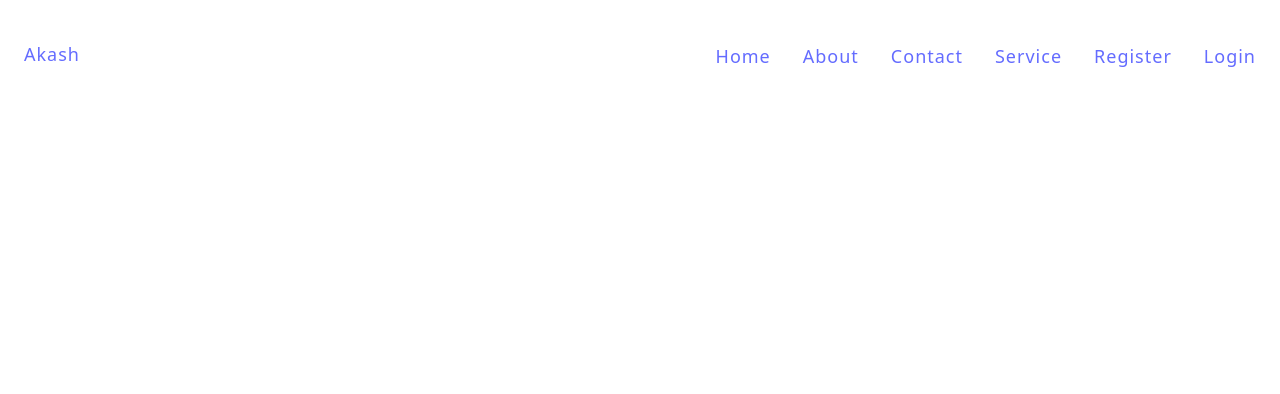
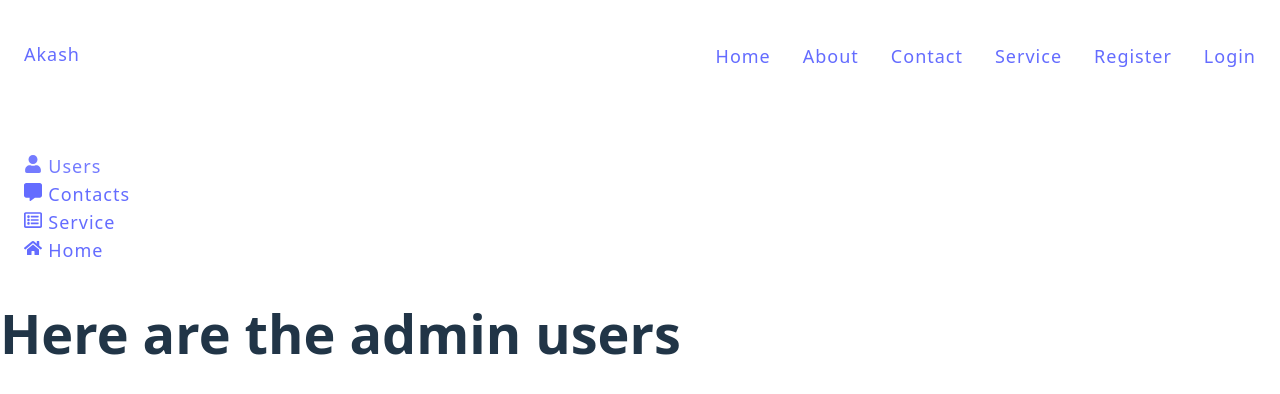
Before and after one commit to Akashmesh/MERN, a React (Vite) app in the folder client/: page /admin/users in a window 1280 px wide. Shown: the top 394 px of the page. Built offline with nearby package versions, Linux system fonts and the light colour scheme; no server answers.

Commit message:
Builded Admin Page Layout and Nested Admin Route

```diff
--- a/client/package.json
+++ b/client/package.json
@@ -12,6 +12,7 @@
   "dependencies": {
     "react": "^19.1.1",
     "react-dom": "^19.1.1",
+    "react-icons": "^5.5.0",
     "react-router-dom": "^7.9.4",
     "react-toastify": "^11.0.5"
   },
--- a/client/src/App.jsx
+++ b/client/src/App.jsx
@@ -7,6 +7,10 @@
 import { Register } from './pages/Register';
 import { Navbar } from './components/Navbar';
 import {Logout} from "./pages/Logout";
+import {Error} from "./pages/Error";
+import {AdminLayout} from "./layouts/AdminLayout";
+import { AdminContacts } from "./pages/AdminContacts";
+import { AdminUsers } from "./pages/AdminUsers";
 function App() {
   return (
     <>
@@ -20,8 +24,11 @@
       <Route path='/login' element={<Login/>} />
       <Route path='/register' element={<Register/>} />
       <Route path='/logout' element={<Logout/>} />
-
-
+      <Route path="*" element={<Error/>} />
+      <Route path="/admin" element={<AdminLayout/>} >
+      <Route path="users" element={<AdminUsers/>} />
+      <Route path="contacts" element={<AdminContacts/>} />
+      </Route>
     </Routes>
     </BrowserRouter>
     </>
--- /dev/null
+++ b/client/src/layouts/AdminLayout.jsx
@@ -0,0 +1,21 @@
+import { NavLink, Outlet } from "react-router-dom";
+import { FaUser, FaHome ,FaRegListAlt , } from "react-icons/fa";
+import { FaMessage} from "react-icons/fa6";
+
+export const AdminLayout = () => {
+    return <>
+    <header>
+        <div className="container">
+            <nav>
+                <ul>
+                    <li><NavLink to="/admin/users"><FaUser/> Users</NavLink></li>
+                    <li><NavLink to="/admin/contacts"><FaMessage/> Contacts</NavLink></li>
+                    <li><NavLink to="/serice"><FaRegListAlt/> Service</NavLink></li>
+                    <li><NavLink to="/"><FaHome/> Home</NavLink></li>
+                </ul>
+            </nav>
+        </div>
+    </header>
+    <Outlet/>
+    </>
+};
--- /dev/null
+++ b/client/src/pages/AdminContacts.jsx
@@ -0,0 +1,5 @@
+export const AdminContacts = () => {
+    return <>
+    <h1>Here are the AdminContacts</h1>
+    </>
+}
--- /dev/null
+++ b/client/src/pages/AdminUsers.jsx
@@ -0,0 +1,5 @@
+export const AdminUsers =() => {
+    return <>
+    <h1>Here are the admin users</h1>
+        </>
+}
--- a/client/src/pages/Service.jsx
+++ b/client/src/pages/Service.jsx
@@ -6,7 +6,7 @@
             <div className="container">
                 <div className="container grid grid-three-cols">
                     {
-                        services.map((curElem , index)=> {
+                        services.map((curElem , index) => {
                             const {price , description , provider , service} = curElem;
                             return (
                                 <div className="card" key={index}>
```
Also changed, not shown: 1 other file (tests, documents, lock files or other folders).
